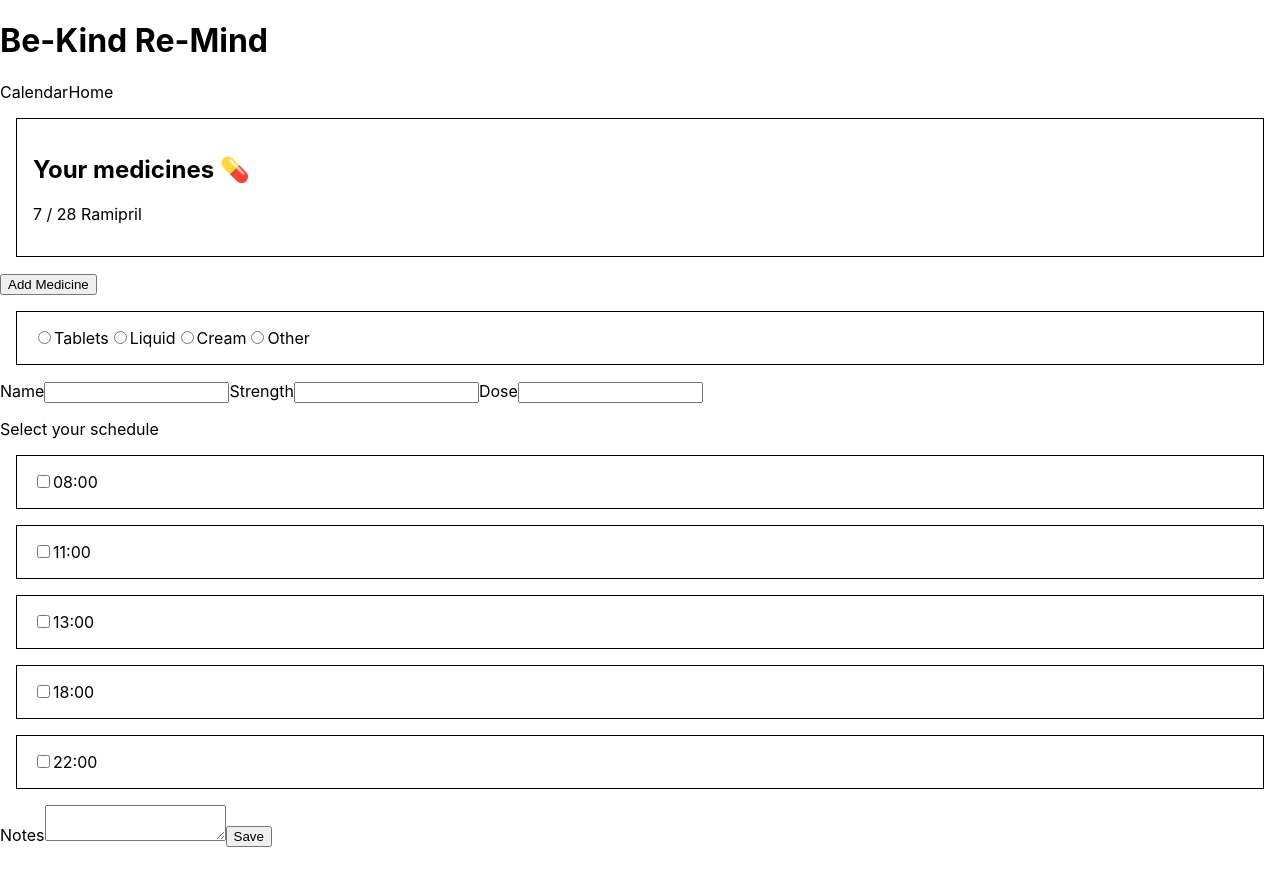
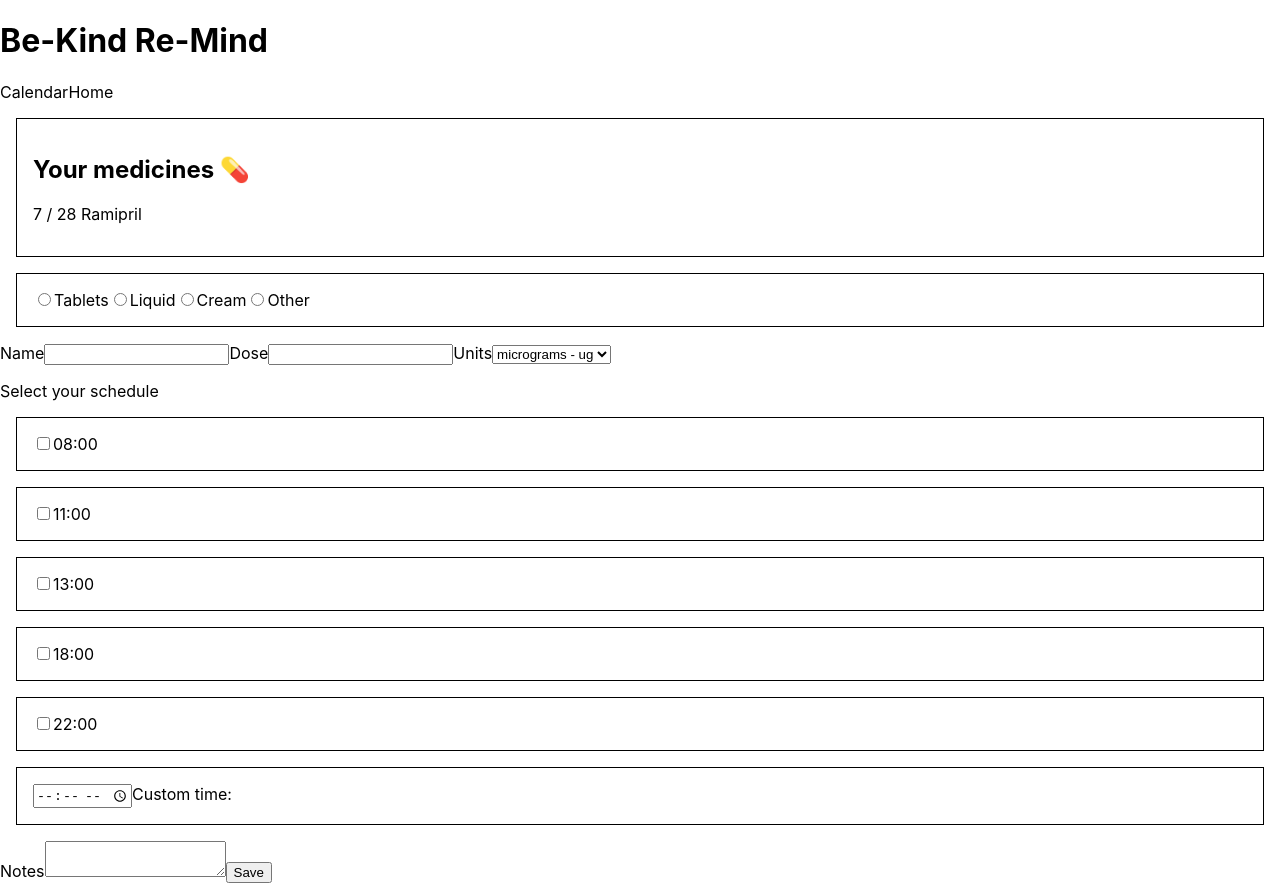
Before and after one commit to fac-23/be-kind_re-mind, a Next.js app: page /medication in a window 1280 px wide. Before the commit the page ends 847 px from the top, so only its background shows below. Built offline with nearby package versions, Linux system fonts and the light colour scheme.

Commit message:
Update medication form and add Api handler
Co-Authored-By: Adam <31065348+adam8-9@users.noreply.github.com>
Co-Authored-By: Juliette Orpen <53294140+julietteorpen@users.noreply.github.com>
Co-Authored-By: Miah Elizabeth Bates <78933903+miahbates@users.noreply.github.com>

```diff
--- a/components/medicationForm.jsx
+++ b/components/medicationForm.jsx
@@ -1,51 +1,65 @@
 export default function MedicationForm() {
   return (
-    <form>
+    <form method="POST" action="/api/update-medlist">
       <div className="box">
         <input
           type="radio"
           id="tablets"
           value="tablets"
-          name="medication-type"
+          name="medicationType"
         />
-        <label htmlFor="medication-type">Tablets</label>
-        <input type="radio" id="liquid" value="liquid" name="medication-type" />
-        <label htmlFor="medication-type">Liquid</label>
-        <input type="radio" id="cream" value="cream" name="medication-type" />
-        <label htmlFor="medication-type">Cream</label>
-        <input type="radio" id="other" value="other" name="medication-type" />
-        <label htmlFor="medication-type">Other</label>
+        <label htmlFor="medicationType">Tablets</label>
+        <input type="radio" id="liquid" value="liquid" name="medicationType" />
+        <label htmlFor="medicationType">Liquid</label>
+        <input type="radio" id="cream" value="cream" name="medicationType" />
+        <label htmlFor="medicationType">Cream</label>
+        <input type="radio" id="other" value="other" name="medicationType" />
+        <label htmlFor="medicationType">Other</label>
       </div>
 
-      <label htmlFor="med-name">Name</label>
-      <input type="text" name="med-name" required />
+      <label htmlFor="medName">Name</label>
+      <input type="text" name="medName" required />
 
-      <label htmlFor="med-strength">Strength</label>
-      <input type="number" name="med-strength" required />
+      <label htmlFor="medDose">Dose</label>
+      <input type="number" name="medDose" required />
 
-      <label htmlFor="med-dose">Dose</label>
-      <input type="number" name="med-dose" required />
+      <label htmlFor="units">Units</label>
+      <select name="units" id="units">
+        <option value="ug">micrograms - ug</option>
+        <option value="mg">milligrams - mg</option>
+        <option value="g">grams - g</option>
+      </select>
 
       <p>Select your schedule</p>
       <div className="box">
-        <input type="checkbox" id="med-time" value="08:00" name="med-time" />
-        <label htmlFor="med-time">08:00</label>
+        <input type="checkbox" id="medTime" value="08:00" name="medTime" />
+        <label htmlFor="medTime">08:00</label>
       </div>
       <div className="box">
-        <input type="checkbox" id="med-time" value="11:00" name="med-time" />
-        <label htmlFor="med-time">11:00</label>
+        <input type="checkbox" id="medTime" value="11:00" name="medTime" />
+        <label htmlFor="medTime">11:00</label>
       </div>
       <div className="box">
-        <input type="checkbox" id="med-time" value="13:00" name="med-time" />
-        <label htmlFor="med-time">13:00</label>
+        <input type="checkbox" id="medTime" value="13:00" name="medTime" />
+        <label htmlFor="medTime">13:00</label>
       </div>
       <div className="box">
-        <input type="checkbox" id="med-time" value="18:00" name="med-time" />
-        <label htmlFor="med-time">18:00</label>
+        <input type="checkbox" id="medTime" value="18:00" name="medTime" />
+        <label htmlFor="medTime">18:00</label>
       </div>
       <div className="box">
-        <input type="checkbox" id="med-time" value="22:00" name="med-time" />
-        <label htmlFor="med-time">22:00</label>
+        <input type="checkbox" id="medTime" value="22:00" name="medTime" />
+        <label htmlFor="medTime">22:00</label>
+      </div>
+      <div className="box">
+        <input
+          min="05:00"
+          max="23:00"
+          type="time"
+          id="customTime"
+          name="customTime"
+        />
+        <label htmlFor="customTime">Custom time:</label>
       </div>
 
       <label htmlFor="notes">Notes</label>
--- /dev/null
+++ b/pages/api/update-medlist.js
@@ -0,0 +1,22 @@
+export default function handler(req, res) {
+  const {
+    medicationType,
+    medName,
+    units,
+    medDose,
+    medTime,
+    customTime,
+    notes,
+  } = req.body;
+
+  console.log(req.body);
+  res.status(200).json({
+    medicationType,
+    medName,
+    medDose,
+    units,
+    medTime,
+    customTime,
+    notes,
+  });
+}
--- a/pages/medication.jsx
+++ b/pages/medication.jsx
@@ -9,7 +9,6 @@ export default function MedicationPage() {
         <MedicineBox
           medicineObj={{ drug: "Ramipril", remaining: 7, total: 28 }}
         ></MedicineBox>
-        <button type="submit">Add Medicine</button>
         <MedicationForm></MedicationForm>
       </Layout>
     </div>
```
